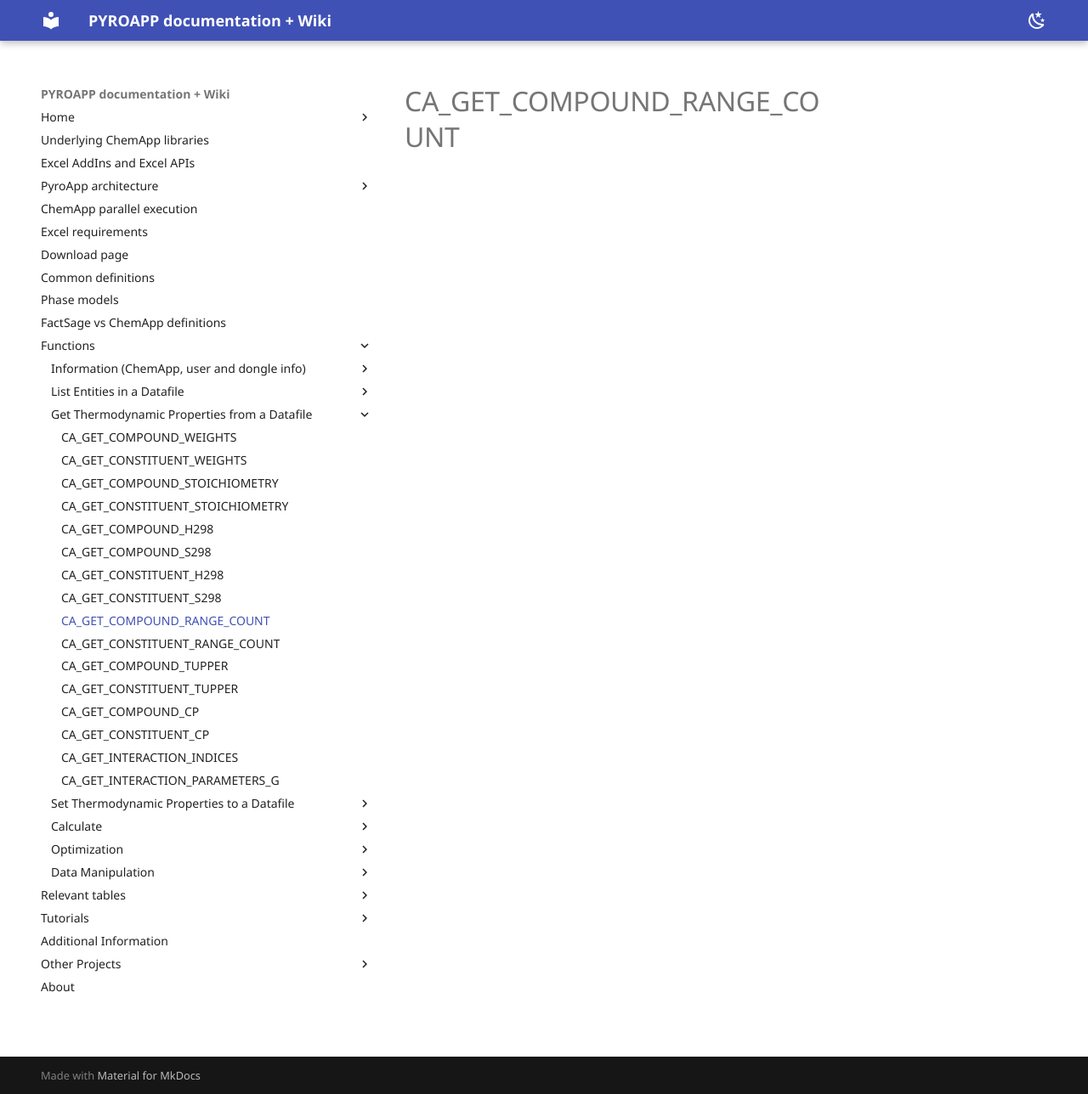
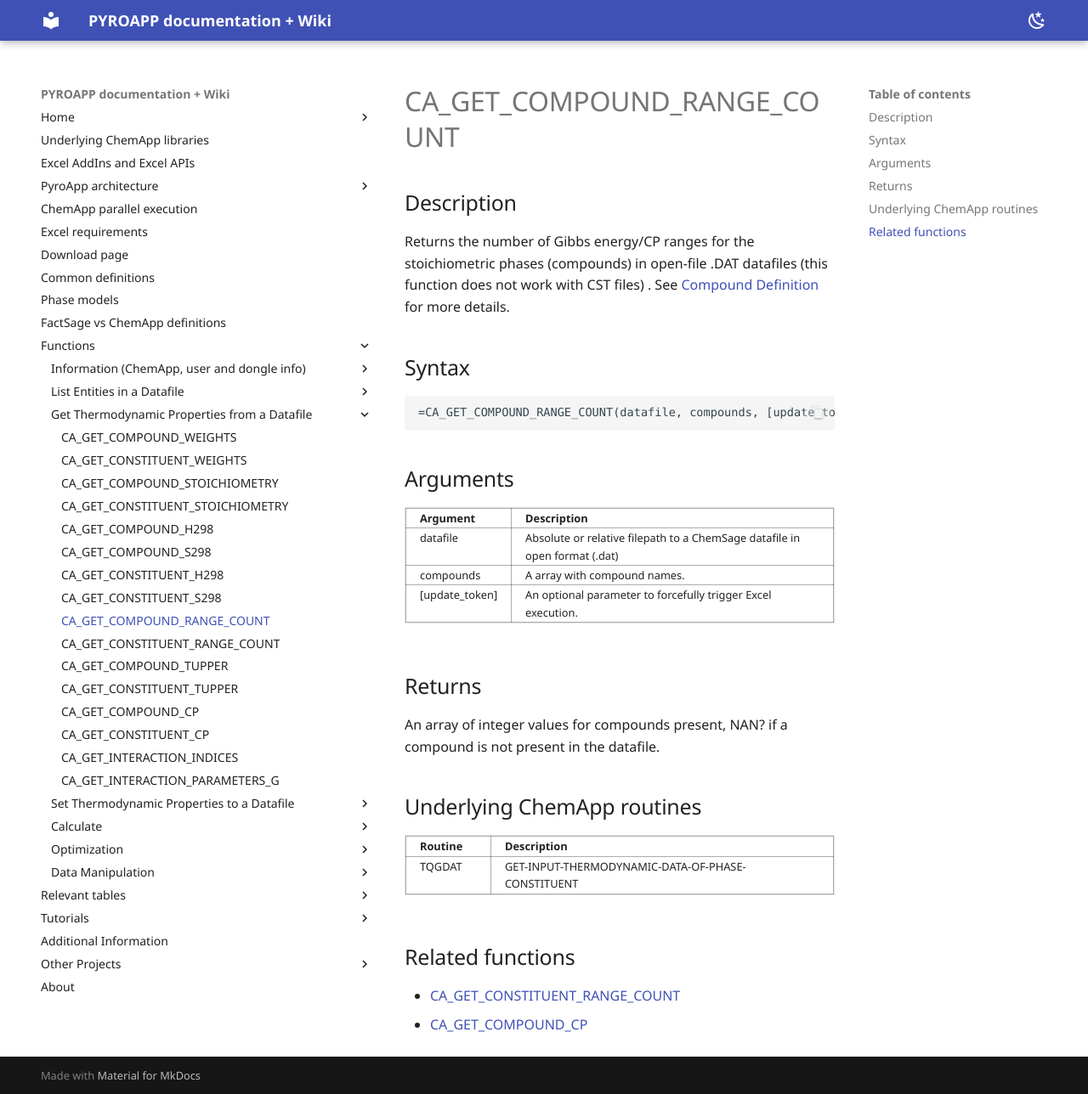
Before and after one commit to evnekdev/pyroapp-docs, an MkDocs documentation site: the page built from docs/functions/ca_get_compound_range_count.md, in a window 1280 px wide and 1288 px high. Shown: the whole window at 85% size. Built offline with MkDocs 1.6.1 and Material for MkDocs 9.7.7, drawn with Linux system fonts in a browser that asks for light colours; some web fonts are replaced.

Commit message:
ca_get_compound_range_count

````diff
--- a/docs/functions/ca_get_compound_range_count.md
+++ b/docs/functions/ca_get_compound_range_count.md
@@ -1 +1,34 @@
 # CA_GET_COMPOUND_RANGE_COUNT
+
+## Description
+
+Returns the number of Gibbs energy/CP ranges for the stoichiometric phases (compounds) in open-file .DAT datafiles (this function does not work with CST files) . See [Compound Definition](../../common-definitions#stoichiometric-phase) for more details.
+
+## Syntax
+
+```excel
+=CA_GET_COMPOUND_RANGE_COUNT(datafile, compounds, [update_token])
+```
+
+## Arguments
+
+  | **Argument** | **Description** |
+  |---|---|
+  | datafile  | Absolute or relative filepath to a ChemSage datafile in open format (.dat) |
+  | compounds | A array with compound names. |
+  | \[update_token\] | An optional parameter to forcefully trigger Excel execution. |
+
+## Returns
+
+An array of integer values for compounds present, NAN? if a compound is not present in the datafile.
+
+## Underlying ChemApp routines
+
+| **Routine** | **Description** |
+|---|---|
+| TQGDAT | GET-INPUT-THERMODYNAMIC-DATA-OF-PHASE-CONSTITUENT |
+
+## Related functions
+
+  - [CA_GET_CONSTITUENT_RANGE_COUNT](../ca_get_constituent_range_count)
+  - [CA_GET_COMPOUND_CP](../ca_get_compound_cp)
````
Also changed, not shown: docs/functions/ca_get_compound_h298.md (+1 -1 lines), docs/functions/ca_get_compound_s298.md (+1 -1 lines), docs/functions/ca_get_compound_weights.md (+1 -1 lines).
